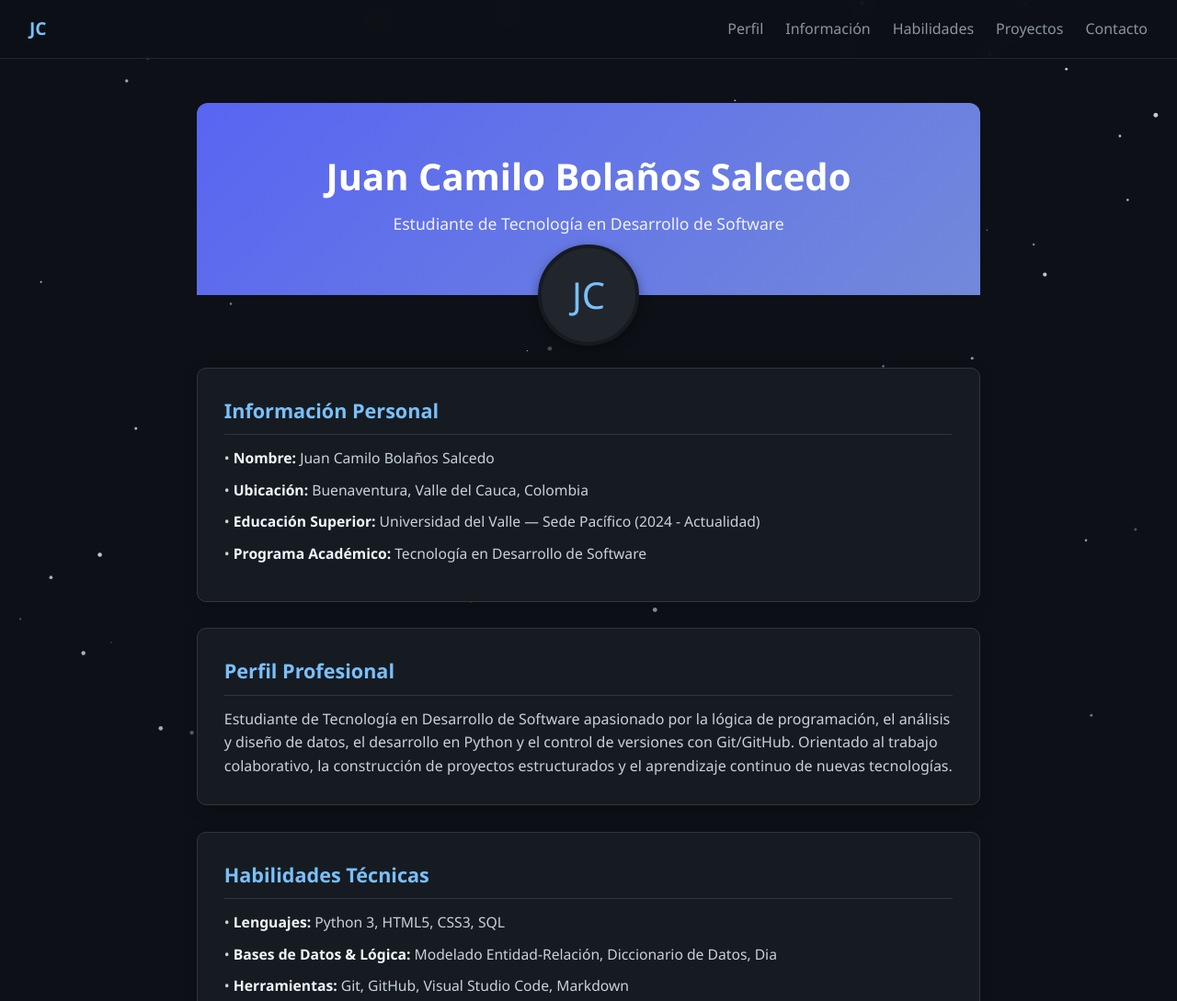
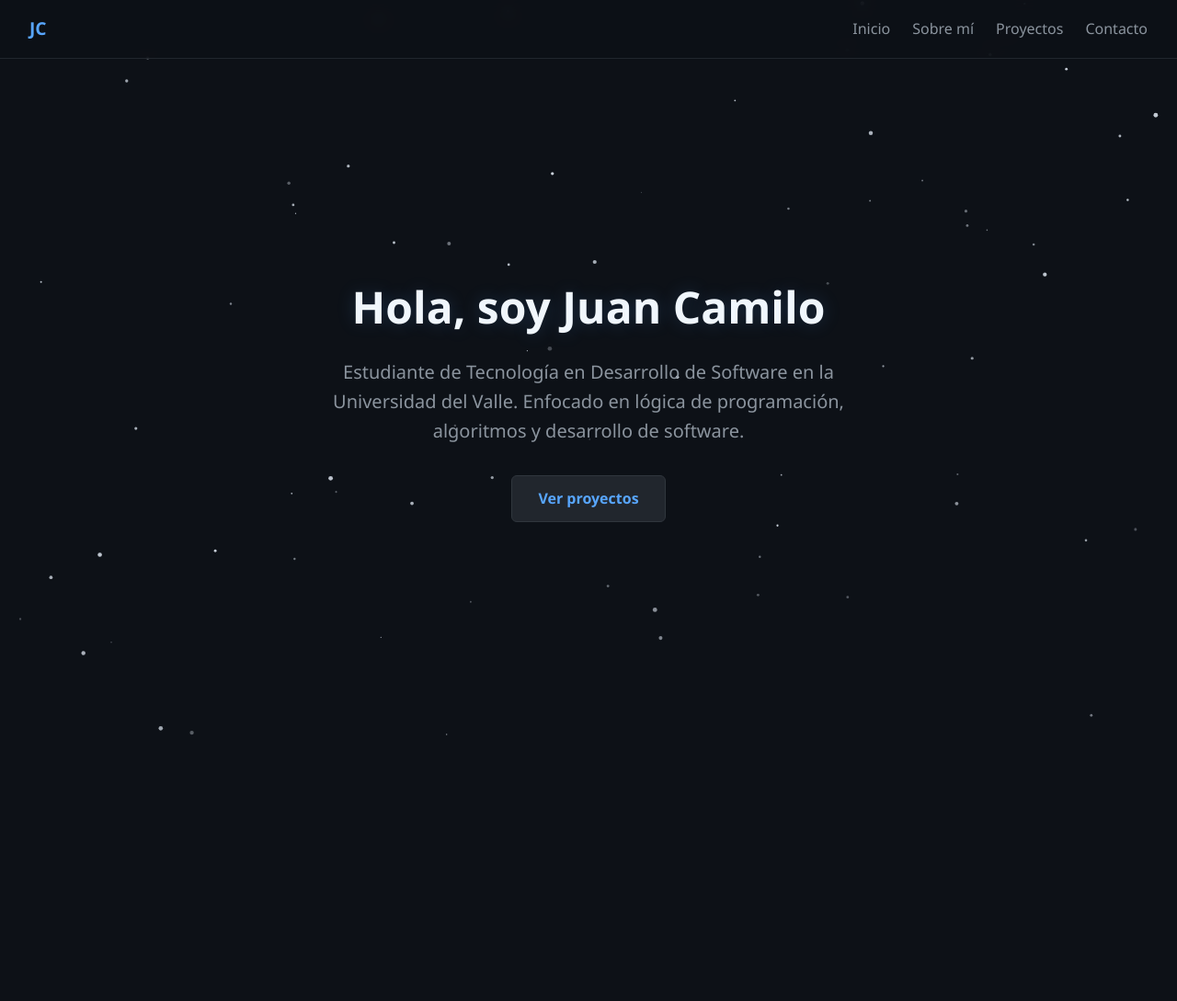
Before and after one commit to camilo294391/camilo294391.github.io, a plain HTML site: page index.html in a window 1280 px wide. Shown: the top 1089 px of the page at 92% size. Drawn offline with Linux system fonts and the light colour scheme.

Commit message:
Update index.html

```diff
--- a/index.html
+++ b/index.html
@@ -3,7 +3,7 @@
 <head>
   <meta charset="UTF-8">
   <meta name="viewport" content="width=device-width, initial-scale=1.0">
-  <title>Juan Camilo Bolaños | Portafolio</title>
+  <title>Juan Camilo | Portafolio</title>
   <style>
     * {
       margin: 0;
@@ -47,7 +47,7 @@
 
     nav .logo {
       font-weight: bold;
-      color: #79c0ff;
+      color: #58a6ff;
       font-size: 1.2rem;
     }
 
@@ -64,99 +64,45 @@
     }
 
     nav a:hover {
-      color: #79c0ff;
+      color: #58a6ff;
     }
 
-    /* Estructura general */
-    main {
+    /* Secciones */
+    section {
       position: relative;
       z-index: 1;
-      max-width: 900px;
+      min-height: 100vh;
+      padding: 6rem 2rem 2rem 2rem;
+      max-width: 1000px;
       margin: 0 auto;
-      padding: 5rem 1.5rem 3rem 1.5rem;
+      display: flex;
+      flex-direction: column;
+      justify-content: center;
     }
 
-    /* Banner Hero tipo tarjeta */
-    .profile-header {
-      background: linear-gradient(135deg, #5865f2 0%, #7289da 100%);
-      border-radius: 12px 12px 0 0;
-      padding: 3rem 1.5rem 4rem 1.5rem;
+    /* Hero Section */
+    .hero {
       text-align: center;
-      color: #ffffff;
-      position: relative;
-      margin-top: 2rem;
+      align-items: center;
     }
 
-    .profile-header h1 {
-      font-size: 2.5rem;
-      font-weight: 700;
-      margin-bottom: 0.3rem;
+    .hero h1 {
+      font-size: 3rem;
+      color: #f0f6fc;
+      margin-bottom: 1rem;
+      text-shadow: 0 0 20px rgba(88, 166, 255, 0.2);
     }
 
-    .profile-header p {
-      font-size: 1.1rem;
-      opacity: 0.9;
+    .hero p {
+      font-size: 1.25rem;
+      color: #8b949e;
+      max-width: 600px;
+      margin-bottom: 2rem;
     }
 
-    .avatar-container {
-      width: 110px;
-      height: 110px;
-      margin: -55px auto 1.5rem auto;
-      position: relative;
-      z-index: 2;
-    }
-
-    .avatar {
-      width: 100%;
-      height: 100%;
-      border-radius: 50%;
-      border: 4px solid #161b22;
-      background-color: #21262d;
-      display: flex;
-      align-items: center;
-      justify-content: center;
-      font-size: 2.5rem;
-      color: #79c0ff;
-      object-fit: cover;
-      box-shadow: 0 4px 12px rgba(0,0,0,0.4);
-    }
-
-    /* Tarjetas de información */
-    .card-section {
-      background-color: #161b22;
-      border: 1px solid #30363d;
-      border-radius: 10px;
-      padding: 1.8rem;
-      margin-bottom: 1.8rem;
-      box-shadow: 0 4px 16px rgba(0, 0, 0, 0.2);
-    }
-
-    .card-section h2 {
-      color: #79c0ff;
-      font-size: 1.35rem;
-      margin-bottom: 0.8rem;
-      border-bottom: 1px solid #30363d;
-      padding-bottom: 0.5rem;
-    }
-
-    .info-list {
-      list-style: none;
-    }
-
-    .info-list li {
-      margin-bottom: 0.6rem;
-      font-size: 0.98rem;
-      color: #c9d1d9;
-    }
-
-    .info-list strong {
-      color: #f0f6fc;
-    }
-
-    /* Botones */
     .btn {
       display: inline-block;
-      padding: 0.6rem 1.4rem;
+      padding: 0.75rem 1.75rem;
       background-color: #21262d;
       color: #58a6ff;
       border: 1px solid #30363d;
@@ -169,24 +115,63 @@
     .btn:hover {
       background-color: #30363d;
       border-color: #58a6ff;
-      box-shadow: 0 0 12px rgba(88, 166, 255, 0.25);
+      box-shadow: 0 0 12px rgba(88, 166, 255, 0.3);
+    }
+
+    /* Titulos de Sección */
+    h2 {
+      font-size: 2rem;
+      color: #f0f6fc;
+      margin-bottom: 1.5rem;
+      border-bottom: 1px solid #21262d;
+      padding-bottom: 0.5rem;
+    }
+
+    /* Grilla de Proyectos */
+    .grid {
+      display: grid;
+      grid-template-columns: repeat(auto-fit, minmax(280px, 1fr));
+      gap: 1.5rem;
+      margin-top: 1rem;
+    }
+
+    .card {
+      background: #161b22;
+      border: 1px solid #30363d;
+      border-radius: 8px;
+      padding: 1.5rem;
+      transition: transform 0.3s, border-color 0.3s;
+    }
+
+    .card:hover {
+      transform: translateY(-4px);
+      border-color: #58a6ff;
+    }
+
+    .card h3 {
+      color: #58a6ff;
+      margin-bottom: 0.5rem;
+    }
+
+    .card p {
+      color: #8b949e;
+      font-size: 0.95rem;
+      margin-bottom: 1rem;
     }
 
     .tags {
       display: flex;
       flex-wrap: wrap;
       gap: 0.5rem;
-      margin-top: 0.8rem;
       margin-bottom: 1rem;
     }
 
     .tag {
       background: #21262d;
       color: #79c0ff;
-      padding: 0.25rem 0.75rem;
+      padding: 0.2rem 0.6rem;
       border-radius: 12px;
-      font-size: 0.85rem;
-      border: 1px solid #30363d;
+      font-size: 0.8rem;
     }
 
     footer {
@@ -207,87 +192,55 @@
   <nav>
     <div class="logo">JC</div>
     <ul>
-      <li><a href="#perfil">Perfil</a></li>
-      <li><a href="#informacion">Información</a></li>
-      <li><a href="#habilidades">Habilidades</a></li>
+      <li><a href="#inicio">Inicio</a></li>
+      <li><a href="#sobre-mi">Sobre mí</a></li>
       <li><a href="#proyectos">Proyectos</a></li>
       <li><a href="#contacto">Contacto</a></li>
     </ul>
   </nav>
 
-  <main>
+  <section id="inicio" class="hero">
+    <h1>Hola, soy Juan Camilo</h1>
+    <p>Estudiante de Tecnología en Desarrollo de Software en la Universidad del Valle. Enfocado en lógica de programación, algoritmos y desarrollo de software.</p>
+    <a href="#proyectos" class="btn">Ver proyectos</a>
+  </section>
 
-    <!-- Encabezado con banner -->
-    <header id="perfil" class="profile-header">
-      <h1>Juan Camilo Bolaños Salcedo</h1>
-      <p>Estudiante de Tecnología en Desarrollo de Software</p>
-    </header>
+  <section id="sobre-mi">
+    <h2>Sobre mí</h2>
+    <p>Me apasiona la lógica de programación y el desarrollo de software estructurado. Durante mi formación académica he trabajado en la construcción de proyectos en Python, manejo de estructuras de datos, gestión de estados y control de versiones con Git y GitHub.</p>
+  </section>
 
-    <!-- Foto / Icono de Perfil -->
-    <div class="avatar-container">
-      <div class="avatar">JC</div>
-    </div>
+  <section id="proyectos">
+    <h2>Proyectos Destacados</h2>
+    <div class="grid">
 
-    <!-- Tarjeta: Información Personal -->
-    <section id="informacion" class="card-section">
-      <h2>Información Personal</h2>
-      <ul class="info-list">
-        <li>• <strong>Nombre:</strong> Juan Camilo Bolaños Salcedo</li>
-        <li>• <strong>Ubicación:</strong> Buenaventura, Valle del Cauca, Colombia</li>
-        <li>• <strong>Educación Superior:</strong> Universidad del Valle — Sede Pacífico (2024 - Actualidad)</li>
-        <li>• <strong>Programa Académico:</strong> Tecnología en Desarrollo de Software</li>
-      </ul>
-    </section>
-
-    <!-- Tarjeta: Perfil Profesional -->
-    <section class="card-section">
-      <h2>Perfil Profesional</h2>
-      <p>Estudiante de Tecnología en Desarrollo de Software apasionado por la lógica de programación, el análisis y diseño de datos, el desarrollo en Python y el control de versiones con Git/GitHub. Orientado al trabajo colaborativo, la construcción de proyectos estructurados y el aprendizaje continuo de nuevas tecnologías.</p>
-    </section>
-
-    <!-- Tarjeta: Habilidades Técnicas -->
-    <section id="habilidades" class="card-section">
-      <h2>Habilidades Técnicas</h2>
-      <ul class="info-list">
-        <li>• <strong>Lenguajes:</strong> Python 3, HTML5, CSS3, SQL</li>
-        <li>• <strong>Bases de Datos & Lógica:</strong> Modelado Entidad-Relación, Diccionario de Datos, Dia</li>
-        <li>• <strong>Herramientas:</strong> Git, GitHub, Visual Studio Code, Markdown</li>
-        <li>• <strong>Habilidades Blandas:</strong> Pensamiento lógico, trabajo en equipo, documentación técnica</li>
-        <li>• <strong>Idiomas:</strong> Español (Nativo), Inglés</li>
-      </ul>
-    </section>
-
-    <!-- Tarjeta: Proyectos Destacados -->
-    <section id="proyectos" class="card-section">
-      <h2>Proyectos Destacados</h2>
-      <div style="margin-top: 1rem;">
-        <h3 style="color: #79c0ff; font-size: 1.15rem;">requiem.py</h3>
-        <p style="margin-top: 0.4rem; color: #8b949e;">Juego interactivo de aventura de texto tipo Survival Horror en consola desarrollado en Python. Implementa gestión de estados, estructuras de datos avanzadas, navegación por mapas e inventario interactivo.</p>
+      <div class="card">
+        <h3>requiem.py</h3>
+        <p>Juego interactivo de texto desarrollado en Python enfocado en gestión de estados, estructuras de datos, navegación por ubicaciones y un sistema de inventario interactivo.</p>
         <div class="tags">
           <span class="tag">Python 3</span>
           <span class="tag">Estructuras de Datos</span>
-          <span class="tag">Lógica POO & Estados</span>
+          <span class="tag">Lógica & Estados</span>
         </div>
-        <a href="https://github.com/camilo294391/requiem.py" target="_blank" class="btn" style="font-size: 0.85rem; padding: 0.4rem 0.9rem;">Ver Repositorio</a>
+        <a href="https://github.com/camilo294391" target="_blank" class="btn" style="font-size:0.85rem; padding:0.4rem 0.8rem;">Ver Repositorio</a>
       </div>
-    </section>
 
-    <!-- Tarjeta: Contacto -->
-    <section id="contacto" class="card-section">
-      <h2>Contacto</h2>
-      <p>Puedes revisar mi perfil completo y proyectos en mi GitHub institucional:</p>
-      <div style="margin-top: 1.2rem; display: flex; gap: 1rem; flex-wrap: wrap;">
-        <a href="https://github.com/camilo294391" target="_blank" class="btn">Perfil de GitHub</a>
-      </div>
-    </section>
+    </div>
+  </section>
 
-  </main>
+  <section id="contacto">
+    <h2>Contacto</h2>
+    <p>Puedes contactarme o ver más de mis trabajos académicos y repositorios en:</p>
+    <div style="margin-top: 1.5rem; display: flex; gap: 1rem; flex-wrap: wrap;">
+      <a href="https://github.com/camilo294391" target="_blank" class="btn">GitHub</a>
+      <a href="mailto:wulfredotorrez123456@gmail.com" class="btn">Correo Electrónico</a>
+    </div>
+  </section>
 
   <footer>
     <p>&copy; 2026 Juan Camilo Bolaños — Portafolio Profesional</p>
   </footer>
 
-  <!-- Script para la animación de fondo de partículas -->
   <script>
     const canvas = document.getElementById('canvas-particles');
     const ctx = canvas.getContext('2d');
@@ -345,6 +298,5 @@
     init();
     animate();
   </script>
-
 </body>
 </html>
```
